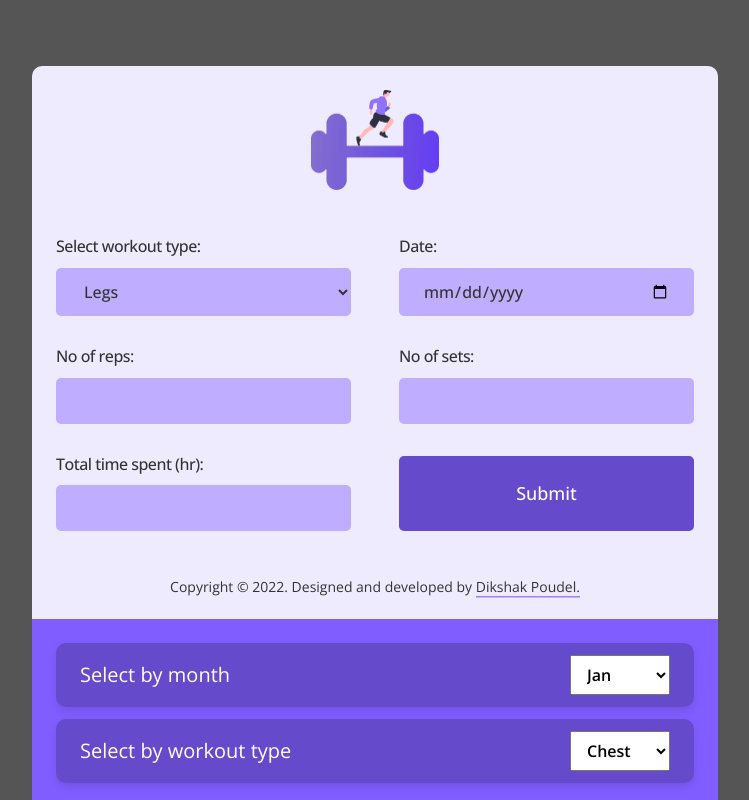
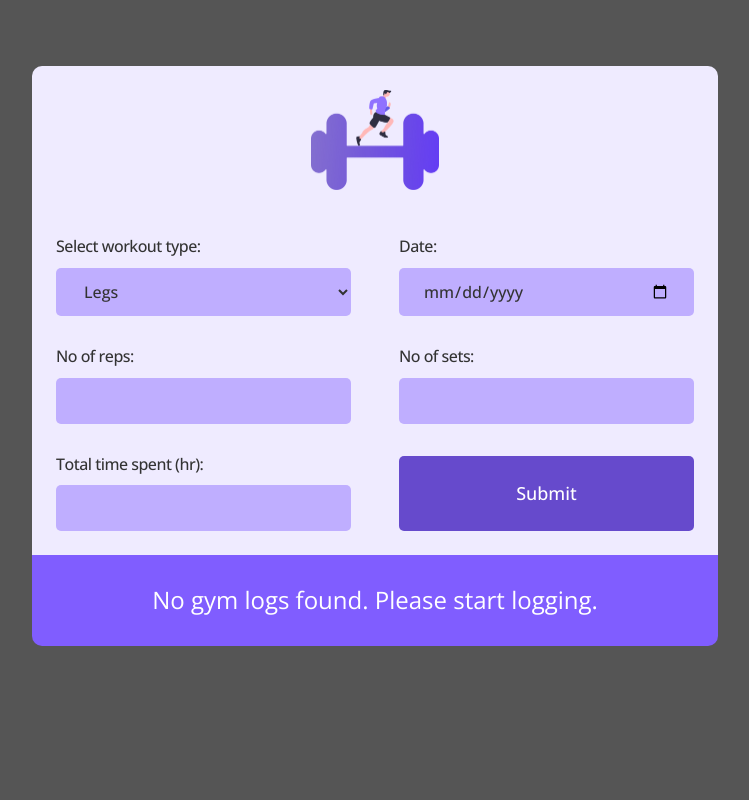
Before and after one commit to dikxak/gym-logs, a React (Create React App) app: page / in a window 1280 px wide. Shown: the top 800 px of the page, without its empty margins (265-1014 px from the left). Built offline with nearby package versions, Linux system fonts and the light colour scheme.

Commit message:
add no logs message

```diff
--- a/src/App.js
+++ b/src/App.js
@@ -5,16 +5,7 @@ import WorkoutInput from './components/Workouts/WorkoutInput';
 import WorkoutOutput from './components/Workouts/WorkoutOutput';
 
 function App() {
-  const [workouts, setWorkouts] = useState([
-    {
-      id: 'w1',
-      type: 'Chest',
-      reps: '20',
-      sets: '4',
-      time: '1.5',
-      date: new Date('2022-02-11'),
-    },
-  ]);
+  const [workouts, setWorkouts] = useState([]);
   const getWorkoutHandler = workout => {
     setWorkouts(prev => [...prev, workout]);
   };
--- a/src/components/Workouts/WorkoutInput.js
+++ b/src/components/Workouts/WorkoutInput.js
@@ -25,6 +25,7 @@ const WorkoutInput = props => {
           message={userError.message}
         />
       )}
+
       <div className={`${styles['workout-input']}`}>
         <img
           src={logo}
@@ -35,19 +36,6 @@ const WorkoutInput = props => {
           onSaveWorkout={saveWorkoutHandler}
           onErrorOccur={handleErrorOccur}
         />
-        <p className={`${styles['workout-input__copyright']}`}>
-          {`Copyright`} &copy;
-          {` ${new Date()
-            .getFullYear()
-            .toString()}. Designed and developed by `}
-          <a
-            href="https://twitter.com/poudel_dikshak"
-            target="_blank"
-            rel="noreferrer"
-          >
-            Dikshak Poudel.
-          </a>
-        </p>
       </div>
     </div>
   );
--- a/src/components/Workouts/WorkoutOutput.js
+++ b/src/components/Workouts/WorkoutOutput.js
@@ -19,6 +19,13 @@ const WorkoutOutput = props => {
     //prettier-ignore
     options:['Chest','Legs','Shoulder','Back','Biceps','Triceps',],
   };
+
+  if (props.items.length === 0)
+    return (
+      <p className={styles['workout-output__fallback']}>
+        No gym logs found. Please start logging.
+      </p>
+    );
   return (
     <div className={`${styles['workout-output']}`}>
       <div className={styles['workout-output__filters']}>
--- a/src/sass/workouts/WorkoutOutput.module.scss
+++ b/src/sass/workouts/WorkoutOutput.module.scss
@@ -43,4 +43,13 @@
       }
     }
   }
+
+  &__fallback {
+    background-color: var.$primary-color;
+    font-size: 2.4rem;
+    padding: 3.2rem 4.8rem;
+    border-radius: 0 0 1rem 1rem;
+
+    @include mix.make-flex($align: center, $justify: center);
+  }
 }
```
